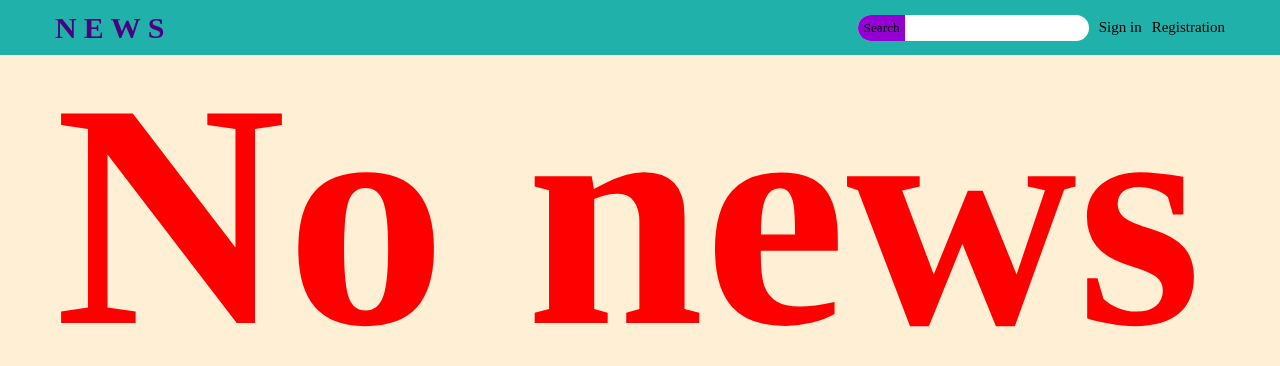
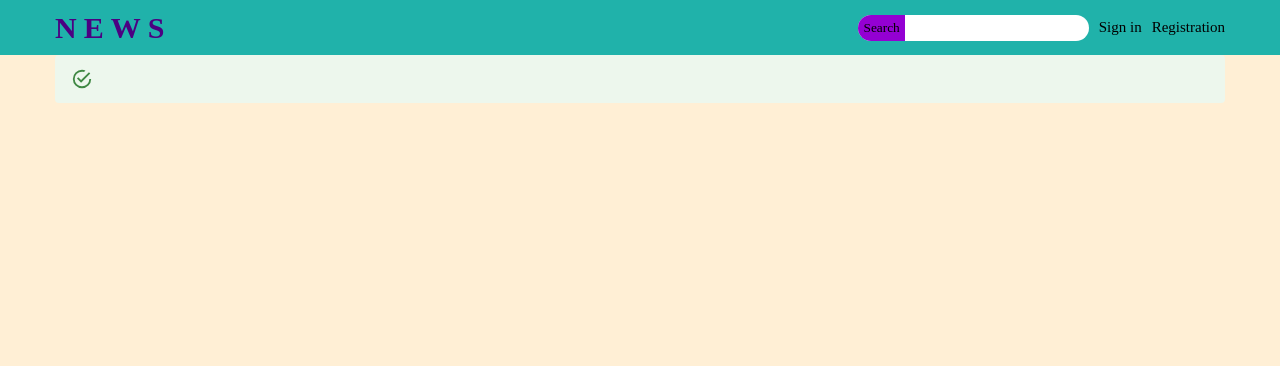
Before and after one commit to aamaksimenko/amaksimenkofront, a React (Create React App) app: page / in a window 1280 px wide. Shown: the top 366 px of the page. Built offline with nearby package versions, Linux system fonts and the light colour scheme.

Commit message:
add InfoBlock component

```diff
--- a/package.json
+++ b/package.json
@@ -3,6 +3,9 @@
   "version": "0.1.0",
   "private": true,
   "dependencies": {
+    "@emotion/react": "^11.9.0",
+    "@emotion/styled": "^11.8.1",
+    "@mui/material": "^5.8.2",
     "@testing-library/jest-dom": "^5.16.4",
     "@testing-library/react": "^13.2.0",
     "@testing-library/user-event": "^13.5.0",
--- /dev/null
+++ b/src/components/InfoBlock/InfoBlock.jsx
@@ -0,0 +1,12 @@
+import React, { memo } from "react";
+import { Alert } from "@mui/material";
+
+function InfoBlock({ severity, text }) {
+  return (
+    <Alert sx={{ width: "100%" }} severity={severity}>
+      {text}
+    </Alert>
+  );
+}
+
+export default memo(InfoBlock);
--- a/src/components/News/News.jsx
+++ b/src/components/News/News.jsx
@@ -2,6 +2,7 @@ import React, { useEffect, memo, Fragment } from "react";
 import { useDispatch, useSelector } from "react-redux";
 
 import OneNews from "../OneNews/OneNews";
+import InfoBlock from "../InfoBlock/InfoBlock";
 import { getNews } from "../../redux/actions/newsActions";
 
 function News() {
@@ -13,18 +14,17 @@ function News() {
   }, [dispatch]);
 
   if (!posts.length) {
-    return <div className="not_news">No news</div>;
+    return <InfoBlock />;
   }
-  return posts.map((post) => (
-    <Fragment key={post.id}>
-      <OneNews
-        title={post.title}
-        article={post.article}
-        tag={post.tag}
-        author={post.author}
-        created_at={post.created_at}
-      />
-    </Fragment>
+  return posts.map(({ id, title, article, tag, author, created_at }) => (
+    <OneNews
+      key={id}
+      title={title}
+      article={article}
+      tag={tag}
+      author={author}
+      created_at={created_at}
+    />
   ));
 }
 
--- a/src/pages/MainPage.jsx
+++ b/src/pages/MainPage.jsx
@@ -6,12 +6,8 @@ import "./index.css";
 function OneNews({ post }) {
   return (
     <div className="wrapper">
-      <div className="content">
-        <div className="content__container">
-          <div className="content__posts posts">
-            <News />
-          </div>
-        </div>
+      <div className="content__container posts">
+        <News />
       </div>
     </div>
   );
--- a/src/redux/reducers/newsReducer.js
+++ b/src/redux/reducers/newsReducer.js
@@ -1,4 +1,3 @@
-// import * as actions from "../actions/newsActions";
 import { GET_NEWS, GET_NEWS_SUCCESS, GET_NEWS_FAILURE } from "../constants";
 
 export const initialState = {
--- a/src/redux/sagas/rootSaga.js
+++ b/src/redux/sagas/rootSaga.js
@@ -1,4 +1,4 @@
-import { all, call } from "redux-saga/effects";
+// import { all, call } from "redux-saga/effects";
 
 import newsSaga from "./newsSaga";
 
```
Also changed, not shown: 1 other file (tests, documents, lock files or other folders).
